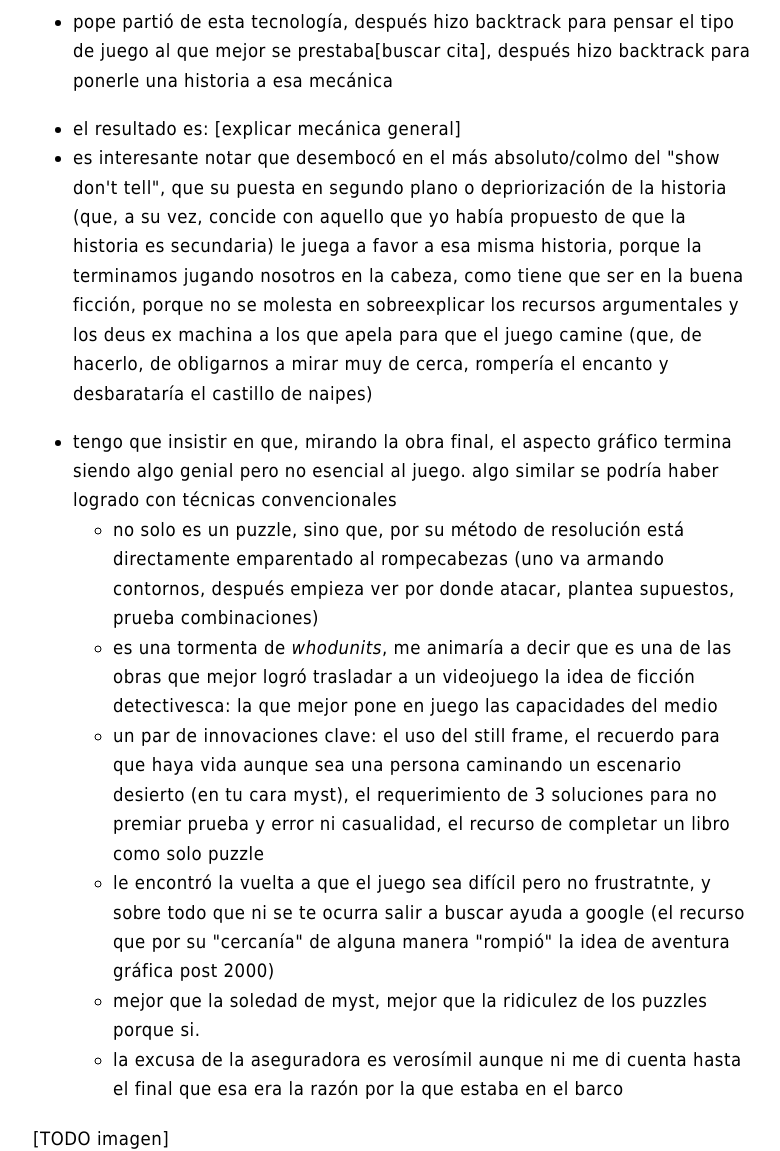
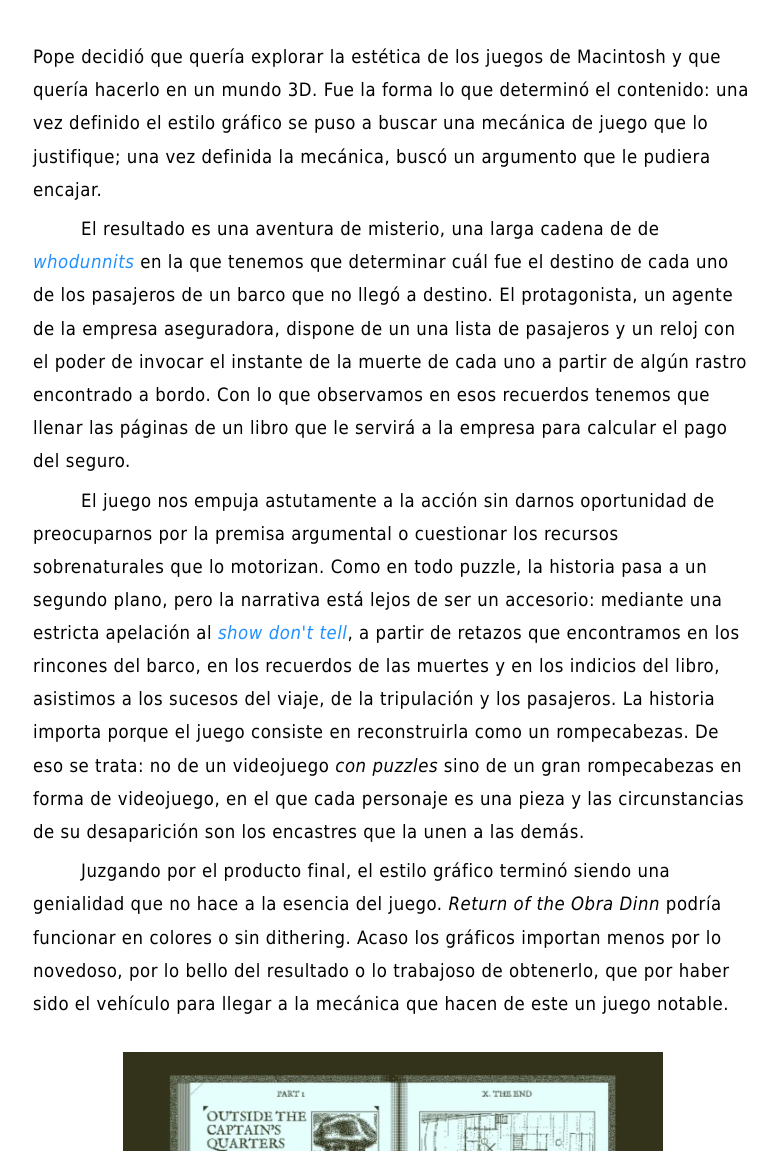
Before and after one commit to facundoolano/olano.dev, a Jekyll site: the page built from _posts/2023-10-30-notas-sobre-obra-dinn.html, in a window 1280 px wide and 1400 px high, scrolled down 982 px. Shown: the part 249-1400 px from the top of the window, without its empty margins (247-1027 px from the left). Built offline with Jekyll 4.4.1, drawn with Linux system fonts in a browser that asks for light colours; some of the changed text lies outside the part shown; grey boxes are pictures that could not be loaded.

Commit message:
fill in last paragraph

```diff
--- a/_posts/2023-10-30-notas-sobre-obra-dinn.html
+++ b/_posts/2023-10-30-notas-sobre-obra-dinn.html
@@ -13,68 +13,55 @@
 </p>
 
 <p>
-Para repasar: el <i>Obra Dinn</i> usa gráficos "1-bit", es decir en blanco y negro, inspirados en la estética de los juegos de la Apple Macintosh<sup><a id="fnr.1" class="footref" href="#fn.1">1</a></sup>, la primera computadora en difundir las interfaces gráficas de usuario<sup><a id="fnr.2" class="footref" href="#fn.2">2</a></sup>. Para arreglarse con dos colores, <i>Obra Dinn</i> hace uso intensivo del <a href="https://es.wikipedia.org/wiki/Tramado"><i>dithering</i></a>, una técnica del pixel art que consiste en intercalar píxeles de distintos colores, creando entramados que, al mostrarse en un monitor CRT, producen una imagen que parece tener más colores de los que permitiría el hardware de la computadora. Lo novedoso es que Lucas Pope no se limitó a imitar los juegos que lo inspiraron sino que usó sus técnicas para proyectar un mundo 3D, un barco que recorremos bajo la luz de la luna y la lluvia, inventando un estilo que ahora se conoce como <i>ditherpunk</i>.
+Para repasar: el <i>Obra Dinn</i> usa gráficos "1-bit", es decir en blanco y negro, inspirados en la estética de los juegos de la Apple Macintosh<sup><a id="fnr.1" class="footref" href="#fn.1">1</a></sup>, la primera computadora en difundir las interfaces gráficas de usuario<sup><a id="fnr.2" class="footref" href="#fn.2">2</a></sup>. Igual que aquellos juegos, <i>Obra Dinn</i> hace uso intensivo del <a href="https://es.wikipedia.org/wiki/Tramado"><i>dithering</i></a>, una técnica de pixel art que consiste en intercalar píxeles en tramas que, al mostrarse en un monitor CRT, producen una imagen que parece tener más colores de los que permitiría el hardware de la computadora. Pero Lucas Pope no se conformó con imitar a sus inspiradores sino que usó sus técnicas para proyectar un mundo 3D, un barco que recorremos bajo la luz de la luna y la lluvia, inventando un estilo que ahora se conoce como <i>ditherpunk</i>.
 </p>
 
 <p>
-Es decir que, más allá de lo que sugiere una primera impresión, <i>Return of the Obra Dinn</i> no es un juego retro: es un juego que construye algo nuevo sobre lo que hubo antes, que es casi lo mismo que decir que es una obra de arte.
+Es decir que, más allá de lo que sugiere una primera impresión, <i>Return of the Obra Dinn</i> no es un juego retro: es un juego que construye algo nuevo sobre lo que hubo antes, que es casi lo mismo que decir que es sencillamente una obra de arte.
 </p>
 
 <div class="text-center">
  <img src="../assets/img/puzzle/obradinn.gif">
 </div>
 
-<ul class="org-ul">
-<li>pope partió de esta tecnología, después hizo backtrack para pensar el tipo de juego al que mejor se prestaba[buscar cita], después hizo backtrack para ponerle una historia a esa mecánica</li>
-</ul>
+<p>
+Pope decidió que quería explorar la estética de los juegos de Macintosh y que quería hacerlo en un mundo 3D. Fue la forma lo que determinó el contenido: una vez definido el estilo gráfico se puso a buscar una mecánica de juego que lo justifique; una vez definida la mecánica, buscó un argumento
+que le pudiera encajar.
+</p>
 
+<p>
+El resultado es una aventura de misterio, una larga cadena de de <a href="https://es.wikipedia.org/wiki/Whodunit"><i>whodunnits</i></a> en la que tenemos que determinar cuál fue el destino de cada uno de los pasajeros de un barco que no llegó a destino. El protagonista, un agente de la empresa aseguradora, dispone de un una lista de pasajeros y un reloj con el poder de invocar el instante de la muerte de cada uno a partir de algún rastro encontrado a bordo. Con lo que observamos en esos recuerdos tenemos que llenar las páginas de un libro que le servirá a la empresa para calcular el pago del seguro.
+</p>
 
+<p>
+El juego nos empuja astutamente a la acción sin darnos oportunidad de preocuparnos por la premisa argumental o cuestionar los recursos sobrenaturales que lo motorizan. Como en todo puzzle, la historia pasa a un segundo plano, pero la narrativa está lejos de ser un accesorio: mediante una estricta apelación al <a href="https://es.wikipedia.org/wiki/Mostrar,_no_contar"><i>show don't tell</i></a>, a partir de retazos que encontramos en los rincones del barco, en los recuerdos de las muertes y en los indicios del libro, asistimos a los sucesos del viaje, de la tripulación y los pasajeros. La historia importa porque el juego consiste en reconstruirla como un rompecabezas. De eso se trata: no de un videojuego <i>con puzzles</i> sino de un gran rompecabezas en forma de videojuego, en el que cada personaje es una pieza y las circunstancias de su desaparición son los encastres que la unen a las demás.
+</p>
+
+<p>
+Juzgando por el producto final, el estilo gráfico terminó siendo una genialidad que no hace a la esencia del juego. <i>Return of the Obra Dinn</i> podría funcionar en colores o sin dithering. Acaso los gráficos importan menos por lo novedoso, por lo bello del resultado o lo trabajoso de obtenerlo, que por haber sido el vehículo para llegar a la mecánica que hacen de este un juego notable.
+</p>
+
+<div class="text-center">
+ <img src="../assets/img/obradinn2.webp">
+</div>
 
 <ul class="org-ul">
-<li>el resultado es: [explicar mecánica general]</li>
-<li>es interesante notar que desembocó en el más absoluto/colmo del  "show don't tell", que su puesta en segundo plano o depriorización de la historia (que, a su vez, concide con aquello que yo había propuesto de que la historia es secundaria) le juega a favor a esa misma historia, porque la terminamos jugando nosotros en la cabeza, como tiene que ser en la buena ficción, porque no se molesta en sobreexplicar los recursos argumentales y los deus ex machina a los que apela para que el juego camine (que, de hacerlo, de obligarnos a mirar muy de cerca, rompería el encanto y desbarataría el castillo de naipes)</li>
-</ul>
-<ul class="org-ul">
-<li>tengo que insistir en que, mirando la obra final, el aspecto gráfico termina siendo algo genial pero no esencial al juego. algo similar se podría haber logrado con técnicas convencionales
-<ul class="org-ul">
-<li>no solo es un puzzle, sino que, por su método de resolución está directamente emparentado al rompecabezas (uno va armando contornos, después empieza ver por donde atacar, plantea supuestos, prueba combinaciones)</li>
-<li>es una tormenta de <i>whodunits</i>, me animaría a decir que es una de las obras que mejor logró trasladar a un videojuego la idea de ficción detectivesca: la que mejor pone en juego las capacidades del medio</li>
-<li>un par de innovaciones clave: el uso del still frame, el recuerdo para que haya vida aunque sea una persona caminando un escenario desierto (en tu cara myst), el requerimiento de 3 soluciones para no premiar prueba y error ni casualidad, el recurso de completar un libro como solo puzzle</li>
-<li>le encontró la vuelta a que el juego sea difícil pero no frustratnte, y sobre todo que ni se te ocurra salir a buscar ayuda a google (el recurso que por su "cercanía" de alguna manera "rompió" la idea de aventura gráfica post 2000)</li>
-<li>mejor que la soledad de myst, mejor que la ridiculez de los puzzles porque si.</li>
-<li>la excusa de la aseguradora es verosímil aunque ni me di cuenta hasta el final que esa era la razón por la que estaba en el barco</li>
-</ul></li>
+<li>me dio cosas que no me daban juegos desde hace mucho tiempo, que yo pensaba que estaban perdidas solo en parte por el estilo de los juegos modernos y su miedo a ofender sensibilidades modernas: pensé que era una limitación que me había traído la experiencia y la edad</li>
+<li>le encontró la vuelta a que el juego sea difícil pero no frustratnte, y sobre todo que ni se te ocurra salir a buscar ayuda a google</li>
+<li>tiene descubrimiento de un ambiente, tiene sobre todo quedarte pensando en el juego después de apagar la computadora (seguir jugandolo en tu cabeza). incluso quedas pensando en el juego después de terminarlo y tenés que escribir artículos como este. tiene, ante todo, el uso de la observación y deducción, y la recompensa de pegarle, algo que solo había experimentado (y mucho menos consistentemente) en algunas viejas aventuras gráficas</li>
 </ul>
 
 <p>
-[TODO imagen]
-</p>
-
-<ul class="org-ul">
-<li>me dio cosas que no me daban juegos desde hace mucho tiempo, que yo pensaba que estaban perdidas solo en parte por el estilo de los juegos modernos y su miedo a ofender sensibilidades modernas: pensé que era una limitación que me había traído la experiencia y la edad</li>
-<li>tiene descubrimiento de un ambiente, tiene sobre todo quedarte pensando en el juego después de apagar la computadora (seguir jugandolo en tu cabeza). incluso quedas pensando en el juego después de terminarlo y tenés que escribir artículos como este. tiene, ante todo, el uso de la observación y deducción, y la recompensa de pegarle, algo que solo había experimentado (y mucho menos consistentemente) en algunas viejas aventuras gráficas</li>
-<li>&lt;logra darle belleza/calidez al mundo 3d, que para mi mentalidad boomer sigue siendo frío e inferior al pixelado y la animacion noventosa en la mayoría de los casos</li>
-<li>audio/musica</li>
-<li>tiene cosas de alone in the dark (la novedad tecnica/gráfica, el ruido de la madera crujiente, la posibilidad de lo sobrenatural)</li>
-<li><p>
-diría que el juego al que más se lo puede emparentar es al last express (
-las dos aventuras gráficas
-género detectivesco, ficción de época,
-escenario confinado (acá un barco, allá el orient-express)
-por la manera en que el jugador mueve el tiempo y, con él, la trama
+&lt;Si bien&gt; el jugador está solo en un barco abandonado, los personajes son una presencia constante: &lt;aunque&gt; solo lleguemos a verlos a través de recuerdos congelados en el tiempo, la propia mecánica del juego nos obliga a ponerle cara a los nombres, a especular sobre idiomas y nacionalidades, a observar las relaciones y los oficios de a bordo. Nada más lejos de los frívolos "pasa-puzzles" a lo <i>Myst</i>, que nos largaban en una isla desierta a resolver acertijos arbitrarios. En todo caso, por la novedad gráfica, por la amenaza del entorno, por la madera chirriando a cada paso que damos, es al primer <i>Alone in the Dark</i> que nos recuerda este juego.
 </p>
 
 <p>
-por tema y género, por escenario confinado y por ser único en forma y método (aunque diferentes entre sí))
+Pero si es por buscar parecidos, <i>Return of the Obra Dinn</i> está quizás más emparentado con <i>The Last Express</i>: por ser ficciones de época, por el género detectivesco, por el escenario confinado (un barco acá, un tren allá), por la manera en que el jugador mueve el tiempo y, con él, la trama, ante todo por ser dos ejemplares únicos en su especie. Pero si la obra de Jordan Mechner fue una caótica superproducción hollywoodense que no terminó de acomodarse bien en el producto final, el juego de Lucas Pope es un perfecto mecanismo de relojería, en cada una de cuyas piezas percibimos la mano del autor.
 </p>
-<ul class="org-ul">
-<li>pero lo que en el juego de Mechner fue una caótica superproducción hollywoodense que no terminó de ordenarse bien en el producto final, en el de Pope es un perfecto mecanismo de relojería &lt;en cada una de cuyas piezas esta presente la mano de un autor &gt;</li>
-</ul></li>
 
-<li>uno de esos juegos que quisiera olvidar para poder jugar de nuevo como la primera vez.</li>
-<li>es único e incluso permite entrever un género: tranquilamente podría ser una forma gastada hasta el hartazgo; aún después de que pasara la novedad formal es un tipo de entretenimiento al que recaería con gusto todos los años (como el &lt;aficionado&gt; que insiste en las novelas de misterio por más de que conoce la fórmula de memoria)</li>
-<li>a falta de eso habrá que ir a probar con papers, please y con The Case of the Golden Idol</li>
-</ul>
+<p>
+No recuerdo un videojuego que haya traducido mejor los mecanismos de la ficción detectivesca: que haya explotado mejor las posibilidades del medio para plantearle una pulseada a su audiencia. En reseñas de Steam vi algunas variantes creativas de la idea "me gustaría olvidar este juego para volver a jugarlo por primera vez". Concuerdo, y me animo a decir que me conformaría con encontrar otros parecidos<sup><a id="fnr.3" class="footref" href="#fn.3">3</a></sup>. Como antes <i>Los crímenes de la Rue Morgue</i>, el <a href="../2022-08-09-llegando-los-monos/"><i>Colossal Cave Adventure</i></a> y <a href="https://if50.substack.com/p/1979-the-cave-of-time"><i>The Cave of Time</i></a>, <i>Return of the Obra Dinn</i> bien podría inaugurar un género: una fórmula en la que, aún agotada la novedad, reincidiríamos con gusto, todos los años, como el aficionado que vuelve religiosamente al refugio de la novela policial.
+</p>
 
 <div id="outline-container-orga488aaf" class="outline-2">
 <h2 id="orga488aaf">Fuentes</h2>
@@ -82,7 +69,7 @@
 <ul class="org-ul">
 <li><a href="https://www.filfre.net/2014/02/macware/">Macware</a>.</li>
 <li><a href="https://surma.dev/things/ditherpunk/">Ditherpunk — The article I wish I had about monochrome image dithering</a>.</li>
-<li><a href="https://www.gamedeveloper.com/design/lucas-pope-and-the-rise-of-the-1-bit-dither-punk-aesthetic">Lucas Pope and the rise of the 1-bit 'dither-punk' aesthetic</a></li>
+<li><a href="https://www.gamedeveloper.com/design/lucas-pope-and-the-rise-of-the-1-bit-dither-punk-aesthetic">Lucas Pope and the rise of the 1-bit 'dither-punk' aesthetic</a>.</li>
 </ul>
 </div>
 </div>
@@ -99,6 +86,10 @@
 Interfaces que Jobs "tomó prestadas" de lo que vio en sus visitas a Xerox Parc, para después escandalizarse cuando Bill Gates se las tomó prestadas a él para su Windows.
 </p></div></div>
 
+<div class="footdef"><sup><a id="fn.3" class="footnum" href="#fnr.3">3</a></sup> <div class="footpara"><p class="footpara">
+<a href="https://www.thegoldenidol.com/"><i>The Case of the Golden Idol</i></a> es uno.
+</p></div></div>
+
 
 </div>
 </div>
```
Also changed, not shown: org/_posts/2023-10-30-notas-sobre-obra-dinn.org (+20 -27 lines).
